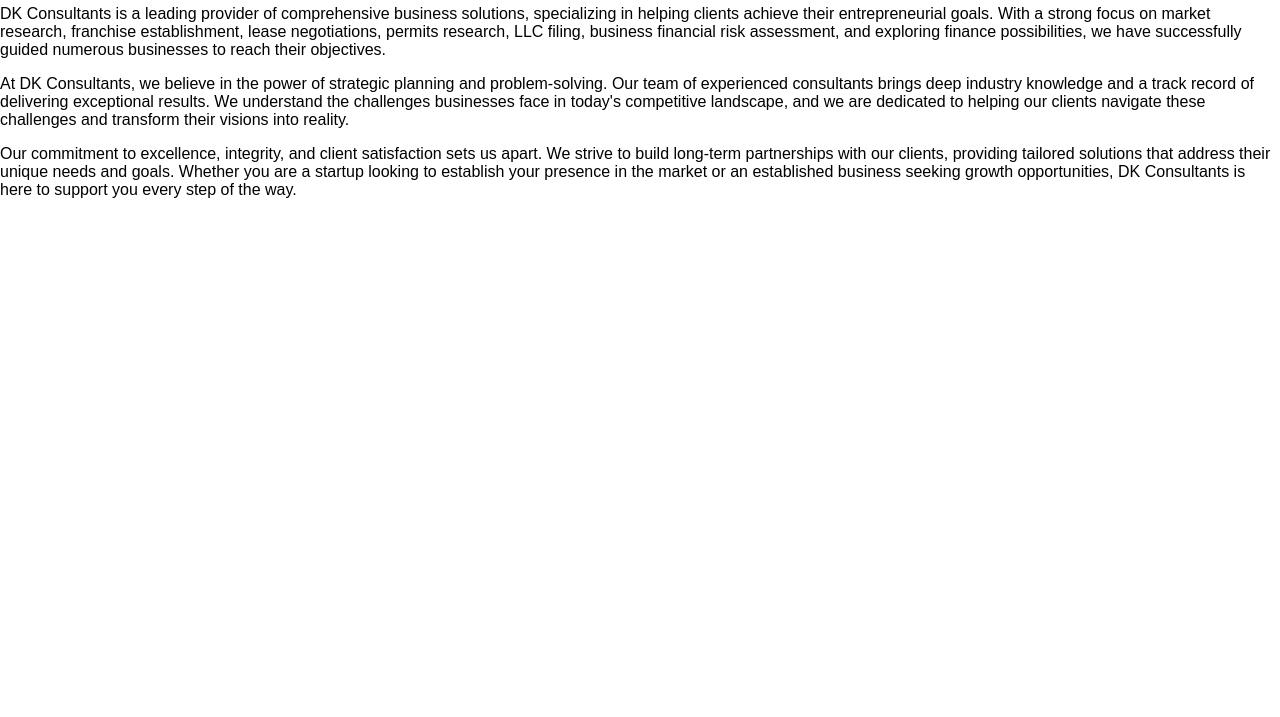
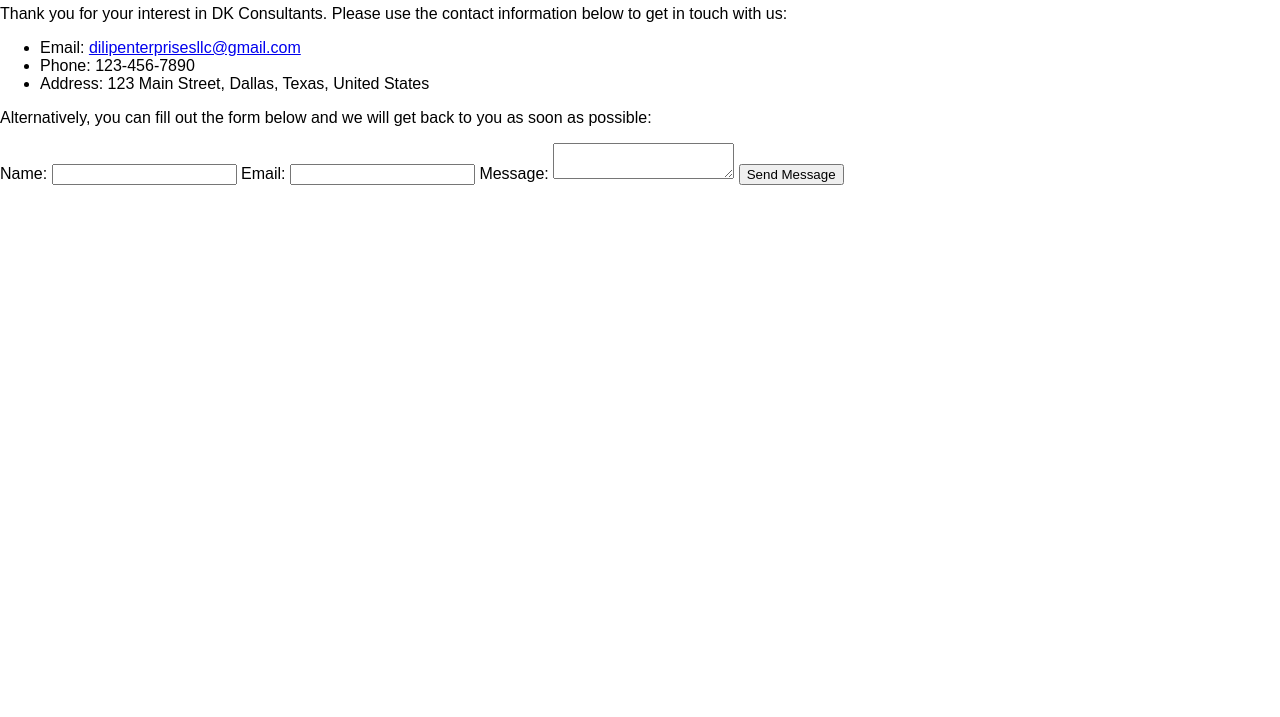
Before and after one commit to anand121shah/DKConsutants, a plain HTML site: page contact.html in a window 1280 px wide. Shown: the part 83-800 px from the top of the page. Drawn offline with Linux system fonts and the light colour scheme.

Commit message:
Update contact.html

```diff
--- a/contact.html
+++ b/contact.html
@@ -1,7 +1,7 @@
 <!DOCTYPE html>
 <html>
 <head>
-  <title>About DK Consultants</title>
+  <title>Contact DK Consultants</title>
   <link rel="stylesheet" href="styles.css">
 </head>
 <body>
@@ -10,17 +10,27 @@
   </header>
 
   <main>
-    <section class="about-section">
-      <h1>About DK Consultants</h1>
-      <p>
-        DK Consultants is a leading provider of comprehensive business solutions, specializing in helping clients achieve their entrepreneurial goals. With a strong focus on market research, franchise establishment, lease negotiations, permits research, LLC filing, business financial risk assessment, and exploring finance possibilities, we have successfully guided numerous businesses to reach their objectives.
-      </p>
-      <p>
-        At DK Consultants, we believe in the power of strategic planning and problem-solving. Our team of experienced consultants brings deep industry knowledge and a track record of delivering exceptional results. We understand the challenges businesses face in today's competitive landscape, and we are dedicated to helping our clients navigate these challenges and transform their visions into reality.
-      </p>
-      <p>
-        Our commitment to excellence, integrity, and client satisfaction sets us apart. We strive to build long-term partnerships with our clients, providing tailored solutions that address their unique needs and goals. Whether you are a startup looking to establish your presence in the market or an established business seeking growth opportunities, DK Consultants is here to support you every step of the way.
-      </p>
+    <section class="contact-section">
+      <h1>Contact DK Consultants</h1>
+      <p>Thank you for your interest in DK Consultants. Please use the contact information below to get in touch with us:</p>
+      <ul>
+        <li>Email: <a href="mailto:dilipenterprisesllc@gmail.com">dilipenterprisesllc@gmail.com</a></li>
+        <li>Phone: 123-456-7890</li>
+        <li>Address: 123 Main Street, Dallas, Texas, United States</li>
+      </ul>
+      <p>Alternatively, you can fill out the form below and we will get back to you as soon as possible:</p>
+      <form>
+        <label for="name">Name:</label>
+        <input type="text" id="name" name="name" required>
+
+        <label for="email">Email:</label>
+        <input type="email" id="email" name="email" required>
+
+        <label for="message">Message:</label>
+        <textarea id="message" name="message" required></textarea>
+
+        <button type="submit">Send Message</button>
+      </form>
     </section>
   </main>
 
```
